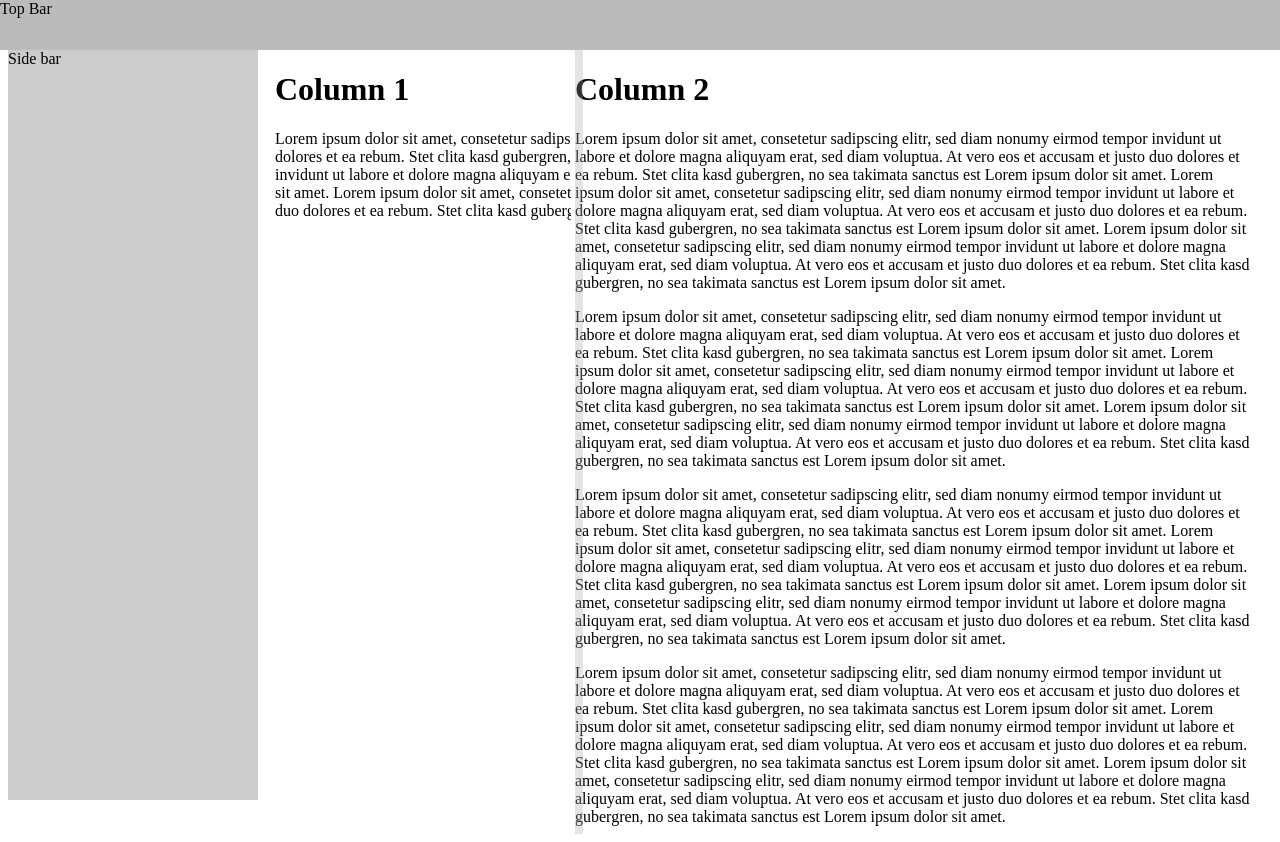
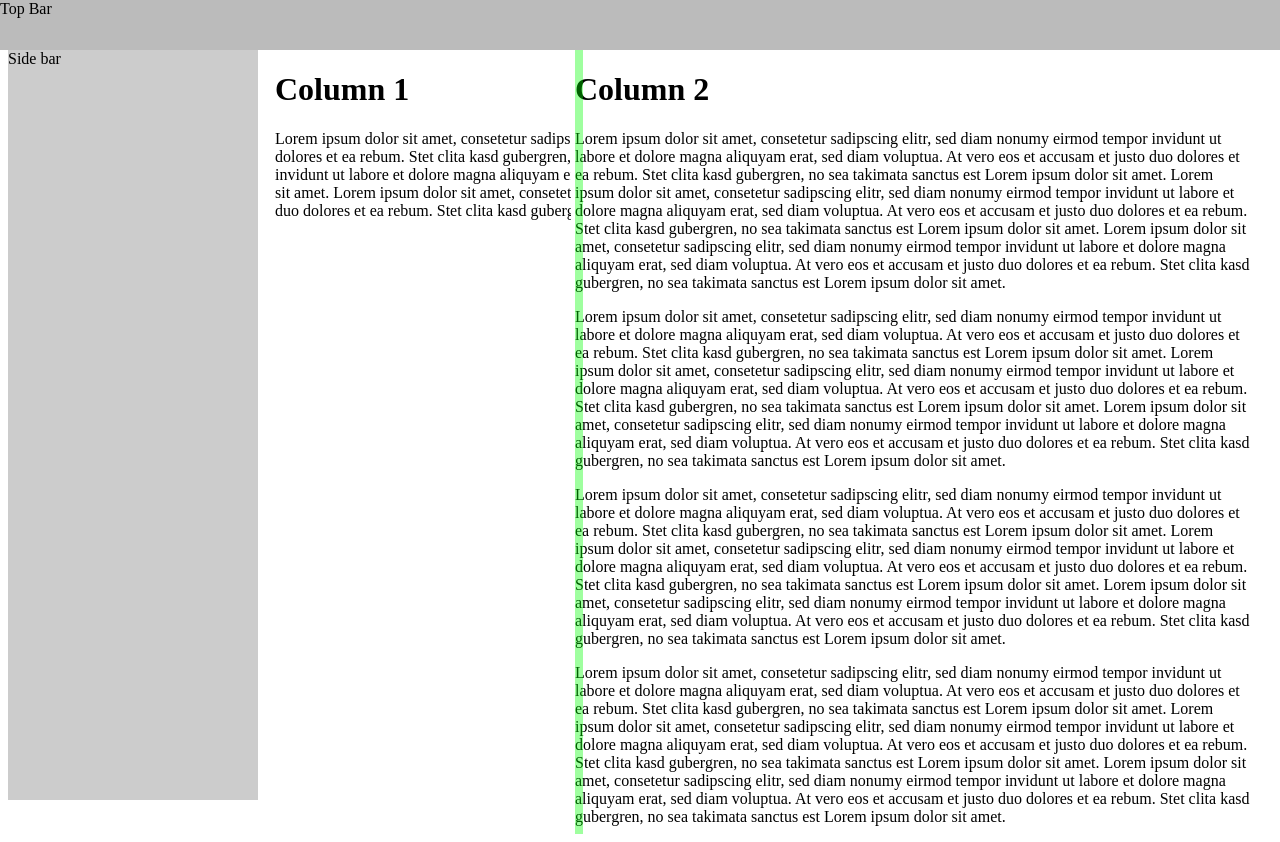
Before and after one commit to ktmcodelabs/react-resizable-columns, a React app: page / in a window 1280 px wide. Built offline with nearby package versions, Linux system fonts and the light colour scheme.

Commit message:
update demo

```diff
--- a/src/css/resizableColumns.scss
+++ b/src/css/resizableColumns.scss
@@ -39,6 +39,7 @@
 
     &:hover {
       background: #aaaaaa99;
+      width: 12px;
     }
   }
 }
@@ -69,4 +70,8 @@
     overflow:hidden;
     margin: 50px auto 0;
   }
+
+  .colResizeHandle{
+    background: #00ff0060 !important;
+  }
 }
```
Also changed, not shown: README.md, src/css/resizableColumns.css, 1 other file.
